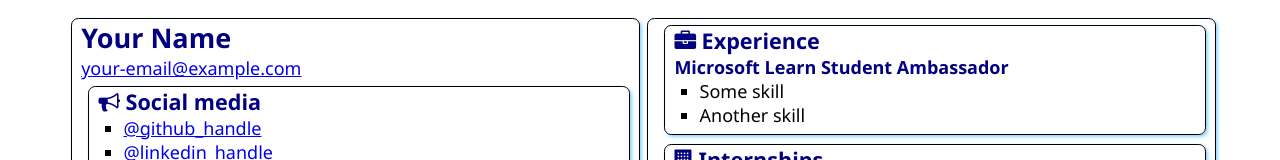
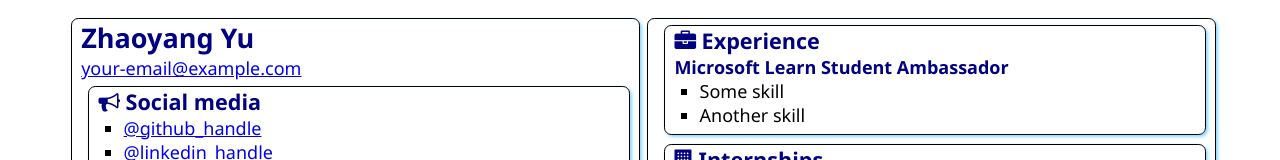
Before and after one commit to MoshiQAQ/SATechnicalOnboarding, a plain HTML site: page src/index.html in a window 1280 px wide. Shown: the top 160 px of the page. Drawn offline with Linux system fonts and the light colour scheme.

Commit message:
Update index.html

```diff
--- a/src/index.html
+++ b/src/index.html
@@ -12,7 +12,7 @@
 <body>
     <main>
         <article class="box">
-            <h1>Your Name</h1>
+            <h1>Zhaoyang Yu</h1>
             <div><a href="mailto:your.email@example.com">your-email@example.com</a></div>
 
             <section class="box">
```
